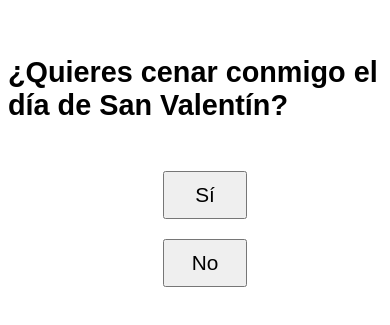
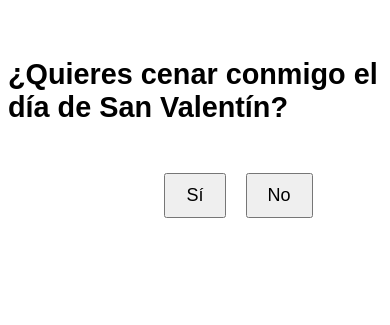
Before and after one commit to vazquezgarridosantiago/sanvalentin, a plain HTML site: page index.html in a window 390 px wide. Shown: the part 297-622 px from the top of the page. Drawn offline with Linux system fonts and the light colour scheme.

Commit message:
version movil 1.1

```diff
--- a/style.css
+++ b/style.css
@@ -50,9 +50,12 @@ button {
     }
 
     button {
-        width: 100%;
-        font-size: 1.3rem;
+    padding: 10px 20px;
+    font-size: 18px;
+    cursor: pointer;
+    margin: 10px;
     }
+
 
     input[type="radio"] {
         transform: scale(1.3);
```
